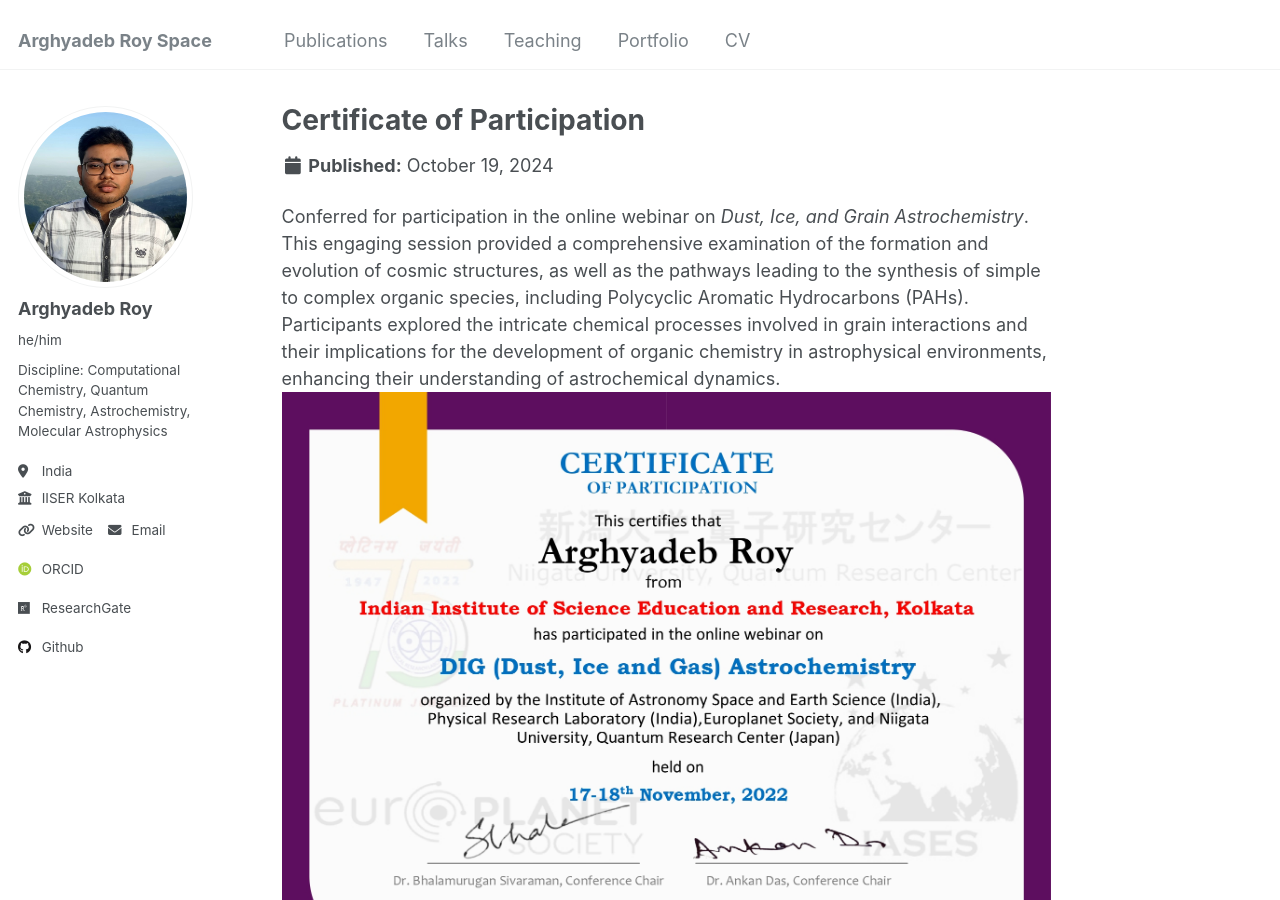
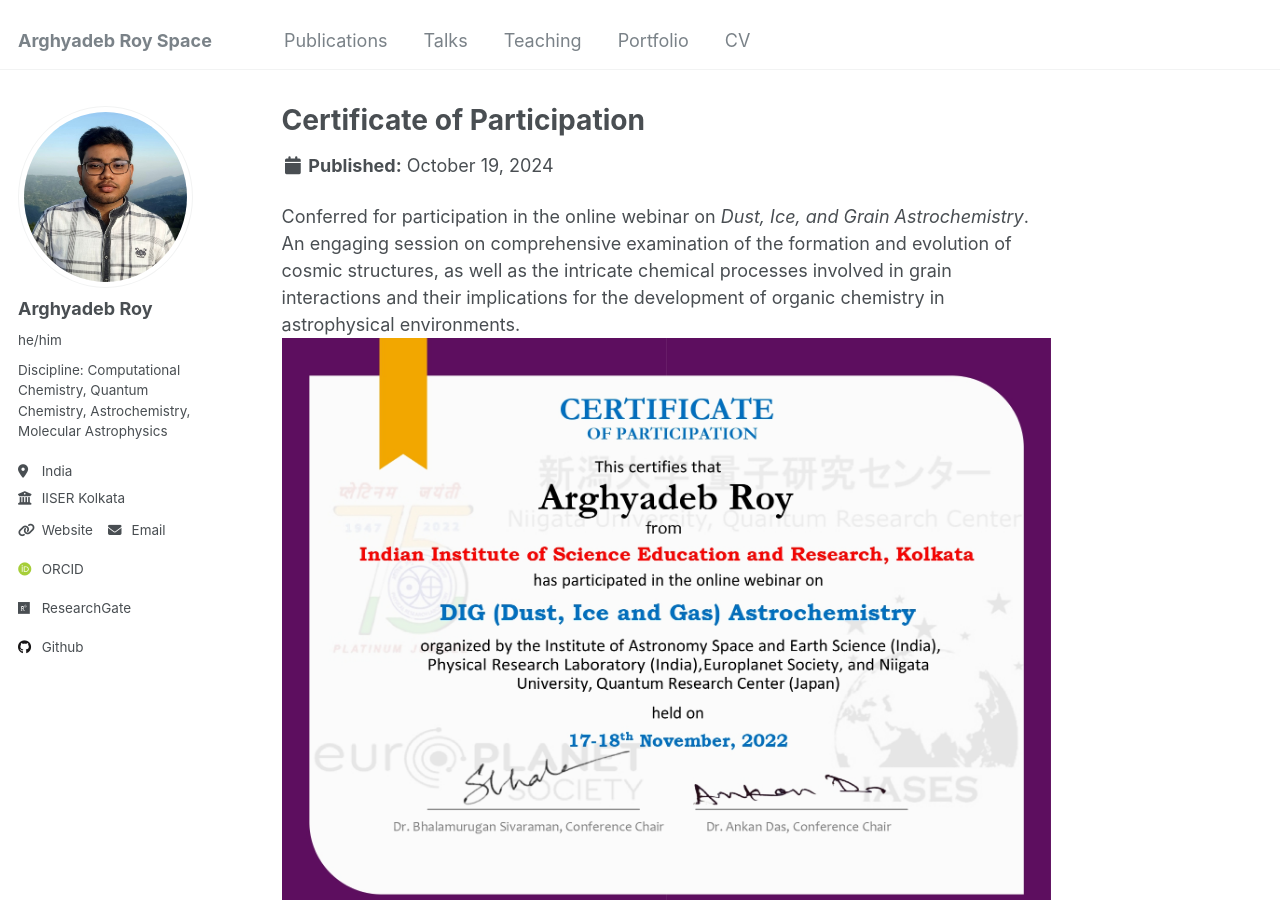
Before and after one commit to arghyadebroy/arghyadebroy.github.io, a Jekyll site: the page built from _portfolio/portfolio-4.md, in a window 1280 px wide and 900 px high. Built offline with Jekyll 4.4.1, drawn with Linux system fonts in a browser that asks for light colours; some web fonts are replaced.

Commit message:
Update portfolio-4.md

```diff
--- a/_portfolio/portfolio-4.md
+++ b/_portfolio/portfolio-4.md
@@ -1,8 +1,8 @@
 ---
 title: "Certificate of Participation"
-excerpt: "Conferred for participation in the online webinar on *Dust, Ice, and Grain Astrochemistry*. This engaging session provided a comprehensive examination of the formation and evolution of cosmic structures, as well as the pathways leading to the synthesis of simple to complex organic species, including Polycyclic Aromatic Hydrocarbons (PAHs). Participants explored the intricate chemical processes involved in grain interactions and their implications for the development of organic chemistry in astrophysical environments, enhancing their understanding of astrochemical dynamics. <br/><img src='/images/Arghyadeb Roy-1_page-0001.jpg'>"
+excerpt: "Conferred for participation in the online webinar on *Dust, Ice, and Grain Astrochemistry*. An engaging session on comprehensive examination of the formation and evolution of cosmic structures, as well as the intricate chemical processes involved in grain interactions and their implications for the development of organic chemistry in astrophysical environments. <br/><img src='/images/Arghyadeb Roy-1_page-0001.jpg'>"
 collection: portfolio
 ---
 
-Conferred for participation in the online webinar on *Dust, Ice, and Grain Astrochemistry*. This engaging session provided a comprehensive examination of the formation and evolution of cosmic structures, as well as the pathways leading to the synthesis of simple to complex organic species, including Polycyclic Aromatic Hydrocarbons (PAHs). Participants explored the intricate chemical processes involved in grain interactions and their implications for the development of organic chemistry in astrophysical environments, enhancing their understanding of astrochemical dynamics.
+Conferred for participation in the online webinar on *Dust, Ice, and Grain Astrochemistry*. An engaging session on comprehensive examination of the formation and evolution of cosmic structures, as well as the intricate chemical processes involved in grain interactions and their implications for the development of organic chemistry in astrophysical environments.
 <br/><img src='/images/Arghyadeb Roy-1_page-0001.jpg'>
```
